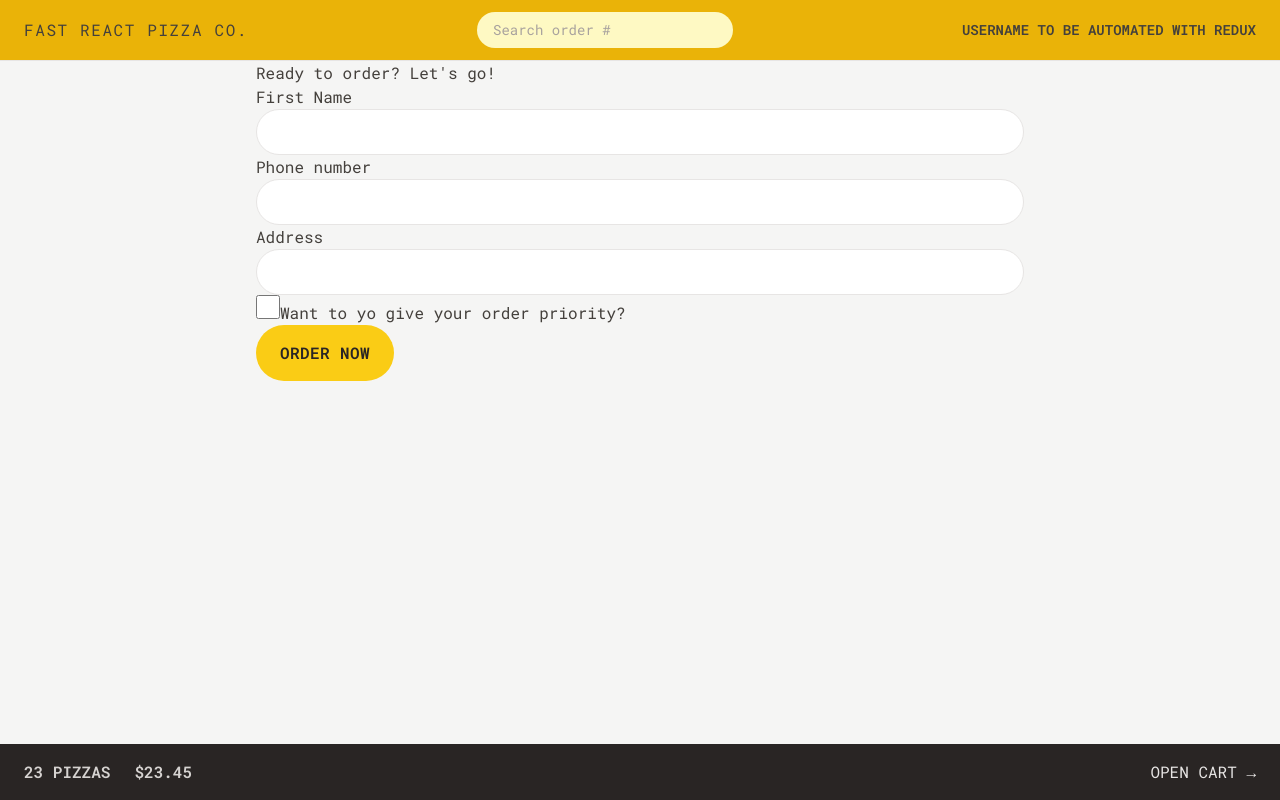
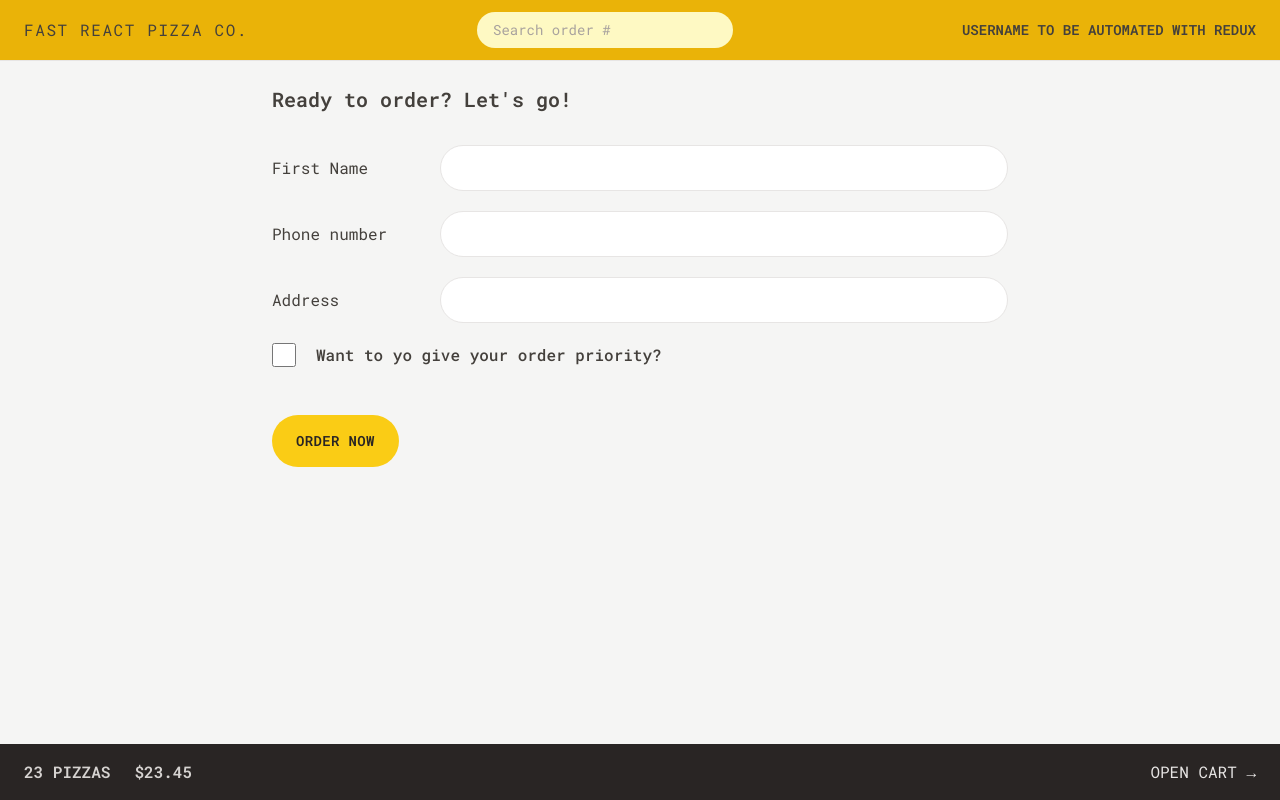
Before and after one commit to CezarLuca/21_fast_react_pizza, a React (Vite) app: page /order/new in a window 1280 px wide. Built offline with nearby package versions, Linux system fonts and the light colour scheme.

Commit message:
Styling the Order Form done

```diff
--- a/src/features/order/CreateOrder.jsx
+++ b/src/features/order/CreateOrder.jsx
@@ -42,37 +42,49 @@ function CreateOrder() {
     const cart = fakeCart;
 
     return (
-        <div>
-            <h2>Ready to order? Let&apos;s go!</h2>
+        <div className="px-4 py-6">
+            <h2 className="mb-8 text-xl font-semibold">
+                Ready to order? Let&apos;s go!
+            </h2>
 
             {/* <Form method="POST" action="/order/new"> */}
             <Form method="POST">
-                <div>
-                    <label>First Name</label>
+                <div className="mb-5 flex flex-col gap-2 sm:flex-row sm:items-center">
+                    <label className="sm:basis-40">First Name</label>
                     <input
-                        className="input"
+                        className="input w-auto grow"
                         type="text"
                         name="customer"
                         required
                     />
                 </div>
 
-                <div>
-                    <label>Phone number</label>
-                    <div>
+                <div className="mb-5 flex flex-col gap-2 sm:flex-row sm:items-center">
+                    {formErrors?.phone ? (
+                        <label className="sm:mb-14 sm:basis-40">
+                            Phone number
+                        </label>
+                    ) : (
+                        <label className="sm:basis-40">Phone number</label>
+                    )}
+                    <div className="grow">
                         <input
                             className="input"
                             type="tel"
                             name="phone"
                             required
                         />
+                        {formErrors?.phone && (
+                            <p className="mt-2 w-full max-w-96 rounded-md bg-red-100 p-2 text-center text-xs text-red-600">
+                                {formErrors.phone}
+                            </p>
+                        )}
                     </div>
-                    {formErrors?.phone && <p>{formErrors.phone}</p>}
                 </div>
 
-                <div>
-                    <label>Address</label>
-                    <div>
+                <div className="mb-5 flex flex-col gap-2 sm:flex-row sm:items-center">
+                    <label className="sm:basis-40">Address</label>
+                    <div className="grow">
                         <input
                             className="input"
                             type="text"
@@ -82,7 +94,7 @@ function CreateOrder() {
                     </div>
                 </div>
 
-                <div>
+                <div className="mb-12 flex items-center gap-5">
                     <input
                         className="h-6 w-6 accent-yellow-400 focus:outline-none focus:ring focus:ring-yellow-400 focus:ring-opacity-50 focus:ring-offset-2"
                         type="checkbox"
@@ -91,7 +103,7 @@ function CreateOrder() {
                         // value={withPriority}
                         // onChange={(e) => setWithPriority(e.target.checked)}
                     />
-                    <label htmlFor="priority">
+                    <label htmlFor="priority" className="font-medium">
                         Want to yo give your order priority?
                     </label>
                 </div>
--- a/src/ui/CustomButton.jsx
+++ b/src/ui/CustomButton.jsx
@@ -3,13 +3,13 @@ import PropTypes from "prop-types";
 
 function CustomButton({ children, disabled, to, type }) {
     const baseStyles =
-        "inline-block rounded-full bg-yellow-400 font-semibold uppercase tracking-wide text-stone-800 transition-colors duration-300 hover:bg-yellow-300 focus:bg-yellow-300 focus:outline-none focus:ring focus:ring-yellow-300 focus:ring-offset-2 disabled:cursor-not-allowed disabled:bg-slate-200";
+        "inline-block rounded-full bg-yellow-400 font-semibold uppercase tracking-wide text-sm text-stone-800 transition-colors duration-300 hover:bg-yellow-300 focus:bg-yellow-300 focus:outline-none focus:ring focus:ring-yellow-300 focus:ring-offset-2 disabled:cursor-not-allowed disabled:bg-slate-200";
 
     const styles = {
         primary: `${baseStyles} px-4 py-3 md:px-6 md:py-4`,
         small: `${baseStyles} px-4 py-2 md:px-5 md:py-2.5 text-xs`,
         secondary:
-            "inline-block rounded-full border-2 border-stone-300 px-4 py-2.5 font-semibold uppercase tracking-wide text-stone-500 transition-colors duration-300 hover:bg-stone-300 hover:text-stone-600 focus:bg-stone-300 focus:text-stone-600 focus:outline-none focus:ring focus:ring-stone-200 focus:ring-offset-2 disabled:cursor-not-allowed disabled:bg-slate-200 md:px-6 md:py-3.5",
+            "inline-block rounded-full border-2 border-stone-300 px-4 py-2.5 font-semibold uppercase tracking-wide text-sm text-stone-500 transition-colors duration-300 hover:bg-stone-300 hover:text-stone-600 focus:bg-stone-300 focus:text-stone-600 focus:outline-none focus:ring focus:ring-stone-200 focus:ring-offset-2 disabled:cursor-not-allowed disabled:bg-slate-200 md:px-6 md:py-3.5",
     };
 
     // const className =
```
Also changed, not shown: index.html (+5 -1 lines).
